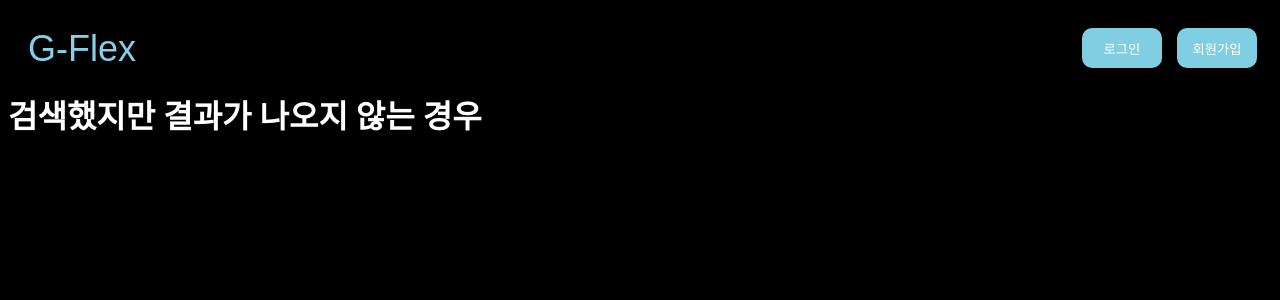
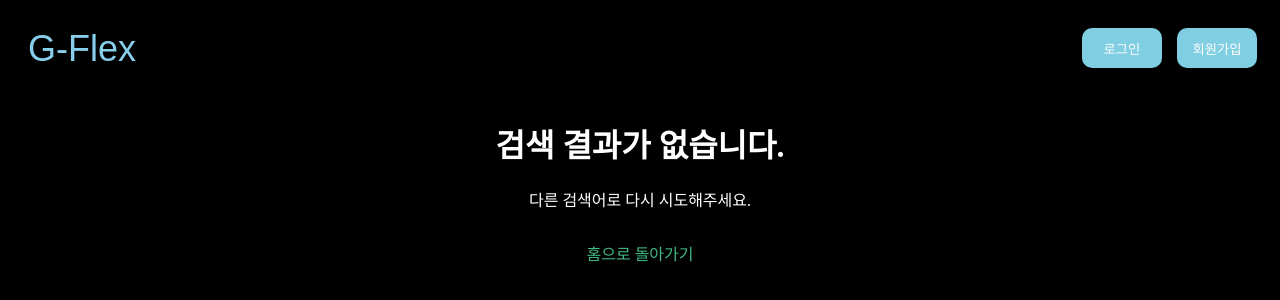
Before and after one commit to koohyunwoo1/G-flex, a Vue app in the folder front/: page /notfound in a window 1280 px wide. Shown: the top 300 px of the page. Built offline with nearby package versions, Linux system fonts and the light colour scheme.

Commit message:
Nof Found View add

```diff
--- a/front/src/components/HomeViewLoggedIn.vue
+++ b/front/src/components/HomeViewLoggedIn.vue
@@ -59,18 +59,18 @@
 </template>
 
 <script setup>
-import { RouterLink, RouterView } from 'vue-router';
-import axios from 'axios';
-import { ref, onMounted } from 'vue';
-import { useRouter } from 'vue-router';
-import { useMovieStore } from '@/stores/movie';
+import { RouterLink, RouterView } from 'vue-router'
+import axios from 'axios'
+import { ref, onMounted } from 'vue'
+import { useRouter } from 'vue-router'
+import { useMovieStore } from '@/stores/movie'
 
-const movies = ref(null);
-const exactMatches = ref([]);
-const recommendedMovies = ref([]);
-const store = useMovieStore();
-const router = useRouter();
-const searchTerm = ref('');
+const movies = ref(null)
+const exactMatches = ref([])
+const recommendedMovies = ref([])
+const store = useMovieStore()
+const router = useRouter()
+const searchTerm = ref('')
 
 const search = async () => {
   if (searchTerm.value.trim() !== '') {
@@ -81,26 +81,25 @@ const search = async () => {
         }
       });
 
-      const allResults = response.data;
-      exactMatches.value = allResults.filter(movie => movie.title.includes(searchTerm.value));
-      recommendedMovies.value = allResults.filter(movie => !movie.title.includes(searchTerm.value));
+      const allResults = response.data
+      exactMatches.value = allResults.filter(movie => movie.title.includes(searchTerm.value))
+      recommendedMovies.value = allResults.filter(movie => !movie.title.includes(searchTerm.value))
 
-      if (exactMatches.value.length > 0) {
-        console.log('Exact matches:', exactMatches.value);
+      if (exactMatches.value.length === 0) {
+        router.push({ name: 'NotFoundView' })
       } else {
-        alert('No exact matches found.');
-      }
-
-      if (recommendedMovies.value.length > 0) {
-        console.log('Recommended movies:', recommendedMovies.value);
-      } else {
-        console.log('No recommendations available.');
+        console.log('Exact matches:', exactMatches.value)
+        if (recommendedMovies.value.length > 0) {
+          console.log('Recommended movies:', recommendedMovies.value)
+        } else {
+          console.log('No recommendations available.')
+        }
       }
     } catch (error) {
-      console.error('Error occurred while searching:', error);
+      console.error('Error occurred while searching:', error)
     }
   }
-};
+}
 
 const homemovies = async () => {
   try {
@@ -109,19 +108,19 @@ const homemovies = async () => {
         Authorization: `Token ${store.token}`
       }
     });
-    movies.value = response.data;
+    movies.value = response.data
   } catch (error) {
-    console.error('Error occurred while fetching movies:', error);
+    console.error('Error occurred while fetching movies:', error)
   }
 };
 
 onMounted(() => {
-  homemovies();
+  homemovies()
 });
 
 const showDetail = (movieId) => {
-  router.push({ name: 'MovieDetailView', params: { id: movieId } });
-};
+  router.push({ name: 'MovieDetailView', params: { id: movieId } })
+}
 </script>
 
 <style scoped>
--- a/front/src/router/index.js
+++ b/front/src/router/index.js
@@ -3,7 +3,7 @@ import HomeView from '@/views/HomeView.vue'
 import LogInView from '@/views/LogInView.vue'
 import SignUpView from '@/views/SignUpView.vue'
 import ProfileView from '@/views/ProfileView.vue'
-import SearchView from '@/views/SearchView.vue'
+// import SearchView from '@/views/SearchView.vue'
 import NotFoundView from '@/views/NotFoundView.vue'
 import MovieDetailView from '@/views/MovieDetailView.vue'
 import GenreView from '@/views/GenreView.vue'
@@ -32,14 +32,14 @@ const router = createRouter({
       name: 'ProfileView',
       component: ProfileView
     },
-    {
-      path: '/search',
-      name: 'SearchView',
-      component: SearchView
-    },
+    // {
+    //   path: '/search',
+    //   name: 'SearchView',
+    //   component: SearchView
+    // },
     {
       path: '/notfound',
-      name: 'NotFound',
+      name: 'NotFoundView',
       component: NotFoundView
     },
     {
@@ -72,7 +72,7 @@ router.beforeEach((to, from, next) => {
     'GenreView',
     'GenreNotFoundView',
     'MovieDetailView',
-    'SearchView'
+    // 'SearchView'
   ]
 
   if (authRequiredPages.includes(to.name) && !store.isLogin) {
--- a/front/src/views/NotFoundView.vue
+++ b/front/src/views/NotFoundView.vue
@@ -1,15 +1,35 @@
 <template>
   <div>
-<h1>검색했지만 결과가 나오지 않는 경우</h1>
+    <h1>검색 결과가 없습니다.</h1>
+    <p>다른 검색어로 다시 시도해주세요.</p>
+    <RouterLink to="/">홈으로 돌아가기</RouterLink>
   </div>
 </template>
 
 <script setup>
-import { ref } from 'vue'
-
-
+import { RouterLink } from 'vue-router';
 </script>
 
 <style scoped>
+h1 {
+  text-align: center;
+  margin-top: 50px;
+}
 
+p {
+  text-align: center;
+  margin-top: 20px;
+}
+
+a {
+  display: block;
+  text-align: center;
+  margin-top: 30px;
+  color: #42b983;
+  text-decoration: none;
+}
+
+a:hover {
+  text-decoration: underline;
+}
 </style>
--- a/front/src/views/SearchView.vue
+++ /dev/null
@@ -1,15 +0,0 @@
-<template>
-  <div>
-<h1>영화 검색 결과 페이지</h1>
-  </div>
-</template>
-
-<script setup>
-import { ref } from 'vue'
-
-
-</script>
-
-<style scoped>
-
-</style>
```
